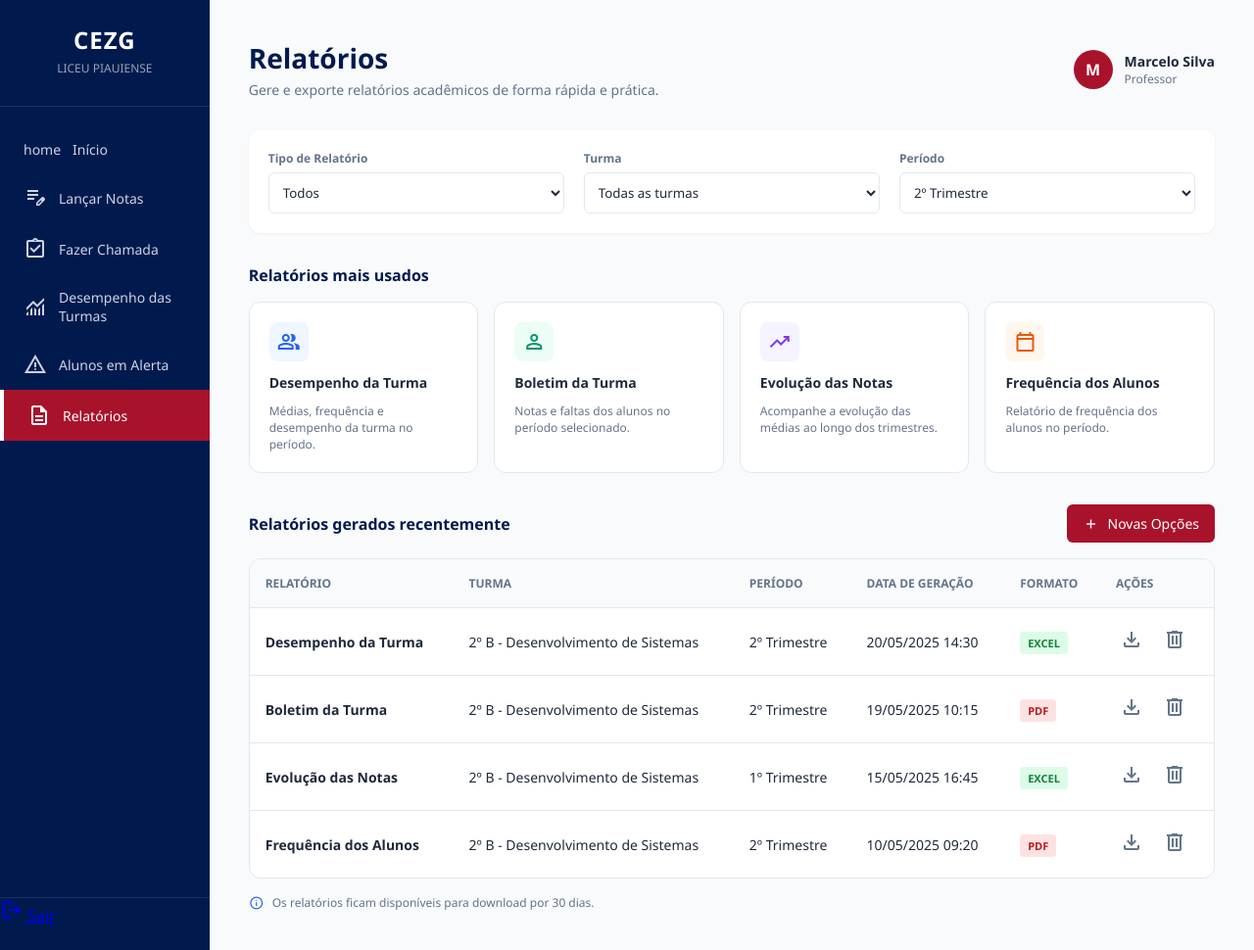
After one commit to NinPierre/trabalho-de-SGSC, a Python web app: template templates/Relatorios-professor.html in a window 1280 px wide. The commit adds this page. Shown: the whole page at 98% size. Run offline with Jinja, Linux system fonts and the light colour scheme; the template is opened without the code that fills it, so the values that code supplies are empty.

Commit message:
inicial e relatorios professor

```diff
--- /dev/null
+++ b/templates/Relatorios-professor.html
@@ -0,0 +1,473 @@
+<!DOCTYPE html>
+<html lang="pt-BR">
+<head>
+    <meta charset="UTF-8">
+    <meta name="viewport" content="width=device-width, initial-scale=1.0">
+    <title>Liceu Piauiense - Relatórios</title>
+    <link rel="stylesheet" href="https://fonts.googleapis.com/css2?family=Material+Symbols+Outlined:opsz,wght,FILL,GRAD@24,400,0,0" />
+    <style>
+        :root {
+            --primary-dark: #001A4E;
+            --primary-red: #A8132B;
+            --bg-light: #F8FAFC;
+            --text-main: #1E293B;
+            --text-muted: #64748B;
+            --border-color: #E2E8F0;
+        }
+
+        * {
+            box-sizing: border-box;
+            margin: 0;
+            padding: 0;
+            font-family: 'Segoe UI', Tahoma, Geneva, Verdana, sans-serif;
+        }
+
+        body {
+            background-color: var(--bg-light);
+            color: var(--text-main);
+            display: flex;
+            min-height: 100vh;
+        }
+
+        /* --- SIDEBAR --- */
+        aside {
+            width: 260px;
+            background-color: var(--primary-dark);
+            color: white;
+            padding: 24px 0;
+            display: flex;
+            flex-direction: column;
+        }
+
+        .logo-container {
+            text-align: center;
+            padding-bottom: 30px;
+            border-bottom: 1px solid rgba(255,255,255,0.1);
+        }
+
+        .logo-placeholder {
+            font-size: 24px;
+            font-weight: bold;
+            letter-spacing: 1px;
+        }
+
+        .school-name {
+            font-size: 12px;
+            text-transform: uppercase;
+            color: #94A3B8;
+            margin-top: 4px;
+        }
+
+        nav {
+            margin-top: 20px;
+            flex-grow: 1;
+        }
+
+        nav a {
+            display: flex;
+            align-items: center;
+            gap: 12px;
+            color: #CBD5E1;
+            text-decoration: none;
+            padding: 14px 24px;
+            font-size: 14px;
+            transition: all 0.2s;
+        }
+
+        nav a:hover, nav a.active {
+            background-color: rgba(255,255,255,0.1);
+            color: white;
+        }
+
+        nav a.active {
+            background-color: var(--primary-red);
+            border-left: 4px solid #fff;
+        }
+
+        /* --- MAIN CONTENT --- */
+        main {
+            flex-grow: 1;
+            padding: 40px;
+            max-width: 1200px;
+            margin: 0 auto;
+            width: 100%;
+        }
+
+        /* Header */
+        header {
+            display: flex;
+            justify-content: space-between;
+            align-items: center;
+            margin-bottom: 32px;
+        }
+
+        .header-title h1 {
+            font-size: 28px;
+            color: var(--primary-dark);
+        }
+
+        .header-title p {
+            color: var(--text-muted);
+            font-size: 14px;
+            margin-top: 4px;
+        }
+
+        .user-profile {
+            display: flex;
+            align-items: center;
+            gap: 12px;
+        }
+
+        .avatar {
+            width: 40px;
+            height: 40px;
+            background-color: var(--primary-red);
+            color: white;
+            border-radius: 50%;
+            display: flex;
+            align-items: center;
+            justify-content: center;
+            font-weight: bold;
+        }
+
+        /* Filtros */
+        .filters-section {
+            display: grid;
+            grid-template-columns: repeat(3, 1fr);
+            gap: 20px;
+            background: white;
+            padding: 20px;
+            border-radius: 12px;
+            box-shadow: 0 1px 3px rgba(0,0,0,0.05);
+            margin-bottom: 32px;
+        }
+
+        .filter-group {
+            display: flex;
+            flex-direction: column;
+            gap: 6px;
+        }
+
+        .filter-group label {
+            font-size: 12px;
+            font-weight: 600;
+            color: var(--text-muted);
+        }
+
+        .filter-group select {
+            padding: 10px;
+            border: 1px solid var(--border-color);
+            border-radius: 6px;
+            background-color: #fff;
+            color: var(--text-main);
+            outline: none;
+        }
+
+        /* Cards / Mais Usados */
+        .section-title {
+            font-size: 16px;
+            font-weight: 600;
+            margin-bottom: 16px;
+            color: var(--primary-dark);
+        }
+
+        .cards-grid {
+            display: grid;
+            grid-template-columns: repeat(4, 1fr);
+            gap: 16px;
+            margin-bottom: 32px;
+        }
+
+        .card {
+            background: white;
+            padding: 20px;
+            border-radius: 12px;
+            border: 1px solid var(--border-color);
+            cursor: pointer;
+            transition: transform 0.2s, box-shadow 0.2s;
+            display: flex;
+            flex-direction: column;
+            gap: 12px;
+        }
+
+        .card:hover {
+            transform: translateY(-2px);
+            box-shadow: 0 4px 12px rgba(0,0,0,0.05);
+        }
+
+        .card-icon {
+            width: 40px;
+            height: 40px;
+            border-radius: 8px;
+            display: flex;
+            align-items: center;
+            justify-content: center;
+        }
+
+        .card-icon.blue { background: #EFF6FF; color: #2563EB; }
+        .card-icon.green { background: #ECFDF5; color: #059669; }
+        .card-icon.purple { background: #F5F3FF; color: #7C3AED; }
+        .card-icon.orange { background: #FFF7ED; color: #EA580C; }
+
+        .card h3 { font-size: 14px; color: var(--text-main); }
+        .card p { font-size: 12px; color: var(--text-muted); line-height: 1.4; }
+
+        /* Tabela e Área de Ações */
+        .table-header-actions {
+            display: flex;
+            justify-content: space-between;
+            align-items: center;
+            margin-bottom: 16px;
+        }
+
+        /* CORREÇÃO DO ESPAÇO VAZIO: Adicionado controle de busca/ações rápidas */
+        .table-controls {
+            display: flex;
+            gap: 12px;
+        }
+
+        .btn-primary {
+            background-color: var(--primary-red);
+            color: white;
+            border: none;
+            padding: 10px 16px;
+            border-radius: 6px;
+            font-size: 14px;
+            cursor: pointer;
+            display: flex;
+            align-items: center;
+            gap: 8px;
+        }
+
+        .table-container {
+            background: white;
+            border-radius: 12px;
+            border: 1px solid var(--border-color);
+            overflow: hidden;
+        }
+
+        table {
+            width: 100%;
+            border-collapse: collapse;
+            text-align: left;
+            font-size: 14px;
+        }
+
+        th {
+            background-color: #F8FAFC;
+            padding: 16px;
+            color: var(--text-muted);
+            font-weight: 600;
+            font-size: 12px;
+            text-transform: uppercase;
+        }
+
+        td {
+            padding: 16px;
+            border-top: 1px solid var(--border-color);
+            vertical-align: middle;
+        }
+
+        .badge {
+            padding: 4px 8px;
+            border-radius: 4px;
+            font-size: 11px;
+            font-weight: bold;
+        }
+
+        .badge.excel { background-color: #DCFCE7; color: #15803D; }
+        .badge.pdf { background-color: #FEE2E2; color: #B91C1C; }
+
+        .actions-cell {
+            display: flex;
+            gap: 12px;
+        }
+
+        .btn-icon {
+            background: none;
+            border: none;
+            color: var(--text-muted);
+            cursor: pointer;
+            padding: 4px;
+            border-radius: 4px;
+        }
+
+        .btn-icon:hover {
+            background-color: #F1F5F9;
+            color: var(--text-main);
+        }
+
+        .btn-icon.delete:hover {
+            color: var(--primary-red);
+            background-color: #FEE2E2;
+        }
+
+        .info-footer {
+            display: flex;
+            align-items: center;
+            gap: 8px;
+            margin-top: 16px;
+            font-size: 12px;
+            color: var(--text-muted);
+        }
+    </style>
+</head>
+<body>
+
+    <aside>
+        <div class="logo-container">
+            <div class="logo-placeholder">CEZG</div>
+            <div class="school-name">Liceu Piauiense</div>
+        </div>
+        <nav>
+            <a href="#"><span class="material-symbols-outined">home</span> Início</a>
+            <a href="#"><span class="material-symbols-outlined">edit_note</span> Lançar Notas</a>
+            <a href="#"><span class="material-symbols-outlined">assignment_turned_in</span> Fazer Chamada</a>
+            <a href="#"><span class="material-symbols-outlined">monitoring</span> Desempenho das Turmas</a>
+            <a href="#"><span class="material-symbols-outlined">warning</span> Alunos em Alerta</a>
+            <a href="#" class="active"><span class="material-symbols-outlined">description</span> Relatórios</a>
+        </nav>
+        <a href="#" style="margin-top: auto; border-top: 1px solid rgba(255,255,255,0.1);"><span class="material-symbols-outlined">logout</span> Sair</a>
+    </aside>
+
+    <main>
+        <header>
+            <div class="header-title">
+                <h1>Relatórios</h1>
+                <p>Gere e exporte relatórios acadêmicos de forma rápida e prática.</p>
+            </div>
+            <div class="user-profile">
+                <div class="avatar">M</div>
+                <div>
+                    <h4 style="font-size: 14px;">Marcelo Silva</h4>
+                    <p style="font-size: 12px; color: var(--text-muted);">Professor</p>
+                </div>
+            </div>
+        </header>
+
+        <section class="filters-section">
+            <div class="filter-group">
+                <label>Tipo de Relatório</label>
+                <select><option>Todos</option></select>
+            </div>
+            <div class="filter-group">
+                <label>Turma</label>
+                <select><option>Todas as turmas</option></select>
+            </div>
+            <div class="filter-group">
+                <label>Período</label>
+                <select><option>2º Trimestre</option></select>
+            </div>
+        </section>
+
+        <h2 class="section-title">Relatórios mais usados</h2>
+        <section class="cards-grid">
+            <div class="card">
+                <div class="card-icon blue"><span class="material-symbols-outlined">group</span></div>
+                <h3>Desempenho da Turma</h3>
+                <p>Médias, frequência e desempenho da turma no período.</p>
+            </div>
+            <div class="card">
+                <div class="card-icon green"><span class="material-symbols-outlined">person</span></div>
+                <h3>Boletim da Turma</h3>
+                <p>Notas e faltas dos alunos no período selecionado.</p>
+            </div>
+            <div class="card">
+                <div class="card-icon purple"><span class="material-symbols-outlined">trending_up</span></div>
+                <h3>Evolução das Notas</h3>
+                <p>Acompanhe a evolução das médias ao longo dos trimestres.</p>
+            </div>
+            <div class="card">
+                <div class="card-icon orange"><span class="material-symbols-outlined">calendar_today</span></div>
+                <h3>Frequência dos Alunos</h3>
+                <p>Relatório de frequência dos alunos no período.</p>
+            </div>
+        </section>
+
+        <div class="table-header-actions">
+            <h2 class="section-title" style="margin-bottom: 0;">Relatórios gerados recentemente</h2>
+
+            <div class="table-controls">
+                <button class="btn-primary">
+                    <span class="material-symbols-outlined" style="font-size: 18px;">add</span> Novas Opções
+                </button>
+            </div>
+        </div>
+
+        <div class="table-container">
+            <table>
+                <thead>
+                    <tr>
+                        <th>Relatório</th>
+                        <th>Turma</th>
+                        <th>Período</th>
+                        <th>Data de Geração</th>
+                        <th>Formato</th>
+                        <th>Ações</th>
+                    </tr>
+                </thead>
+                <tbody>
+                    <tr>
+                        <td><strong>Desempenho da Turma</strong></td>
+                        <td>2º B - Desenvolvimento de Sistemas</td>
+                        <td>2º Trimestre</td>
+                        <td>20/05/2025 14:30</td>
+                        <td><span class="badge excel">EXCEL</span></td>
+                        <td>
+                            <div class="actions-cell">
+                                <button class="btn-icon"><span class="material-symbols-outlined">download</span></button>
+                                <button class="btn-icon delete"><span class="material-symbols-outlined">delete</span></button>
+                            </div>
+                        </td>
+                    </tr>
+                    <tr>
+                        <td><strong>Boletim da Turma</strong></td>
+                        <td>2º B - Desenvolvimento de Sistemas</td>
+                        <td>2º Trimestre</td>
+                        <td>19/05/2025 10:15</td>
+                        <td><span class="badge pdf">PDF</span></td>
+                        <td>
+                            <div class="actions-cell">
+                                <button class="btn-icon"><span class="material-symbols-outlined">download</span></button>
+                                <button class="btn-icon delete"><span class="material-symbols-outlined">delete</span></button>
+                            </div>
+                        </td>
+                    </tr>
+                    <tr>
+                        <td><strong>Evolução das Notas</strong></td>
+                        <td>2º B - Desenvolvimento de Sistemas</td>
+                        <td>1º Trimestre</td>
+                        <td>15/05/2025 16:45</td>
+                        <td><span class="badge excel">EXCEL</span></td>
+                        <td>
+                            <div class="actions-cell">
+                                <button class="btn-icon"><span class="material-symbols-outlined">download</span></button>
+                                <button class="btn-icon delete"><span class="material-symbols-outlined">delete</span></button>
+                            </div>
+                        </td>
+                    </tr>
+                    <tr>
+                        <td><strong>Frequência dos Alunos</strong></td>
+                        <td>2º B - Desenvolvimento de Sistemas</td>
+                        <td>2º Trimestre</td>
+                        <td>10/05/2025 09:20</td>
+                        <td><span class="badge pdf">PDF</span></td>
+                        <td>
+                            <div class="actions-cell">
+                                <button class="btn-icon"><span class="material-symbols-outlined">download</span></button>
+                                <button class="btn-icon delete"><span class="material-symbols-outlined">delete</span></button>
+                            </div>
+                        </td>
+                    </tr>
+                </tbody>
+            </table>
+        </div>
+
+        <div class="info-footer">
+            <span class="material-symbols-outlined" style="font-size: 16px; color: #2563EB;">info</span>
+            <span>Os relatórios ficam disponíveis para download por 30 dias.</span>
+        </div>
+    </main>
+
+</body>
+</html>
```
Also changed, not shown: templates/Inicial-professor.html (added, +196 -0 lines), templates/index.html (line endings or trailing spaces).
